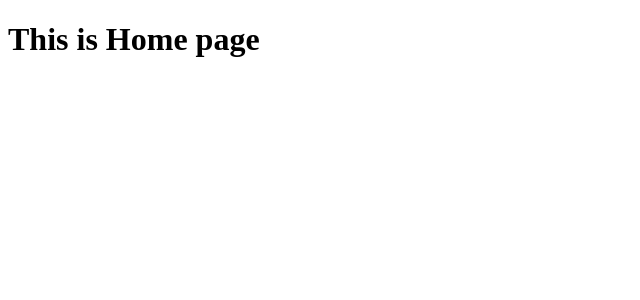
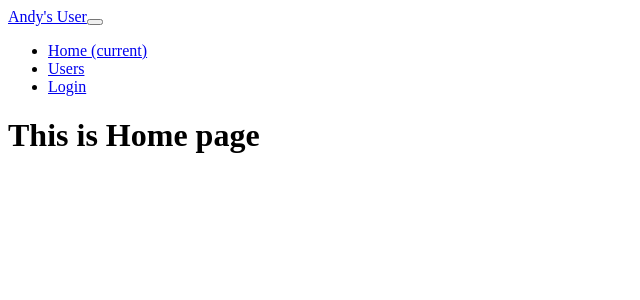
Before and after one commit to ARD-Code/React-Mini-Project-With-Reqres-API, a React (Vite) app: page / in a window 1280 px wide. Shown: the top 300 px of the page, without its empty margins (0-640 px from the left). Built offline with nearby package versions, Linux system fonts and the light colour scheme.

Commit message:
adding navbar component to Home,Users page

```diff
--- a/src/pages/Home.jsx
+++ b/src/pages/Home.jsx
@@ -1,6 +1,9 @@
+import Navbar from "../components/Navbar";
+
 const Home = () => {
   return (
     <div>
+      <Navbar />
       <h1>This is Home page</h1>
     </div>
   );
--- a/src/pages/Login.jsx
+++ b/src/pages/Login.jsx
@@ -1,6 +1,7 @@
 const Login = () => {
   return (
     <div>
+        <Navbar />
       <h1>Login Page</h1>
     </div>
   );
--- a/src/pages/Register.jsx
+++ b/src/pages/Register.jsx
@@ -1,6 +1,7 @@
 const Register = () => {
   return (
     <div>
+        <Navbar />
       <h1>This is a Register Page</h1>
     </div>
   );
--- a/src/pages/Users.jsx
+++ b/src/pages/Users.jsx
@@ -1,6 +1,7 @@
 const Users = () => {
   return (
     <div>
+      <Navbar />
       <h1>User list Page</h1>
     </div>
   );
```
